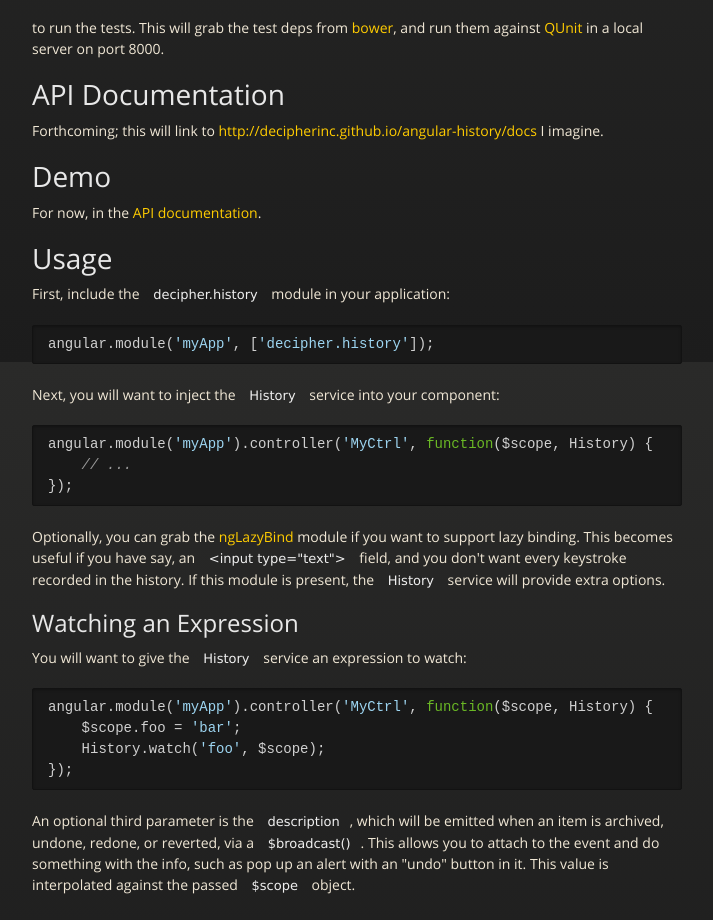
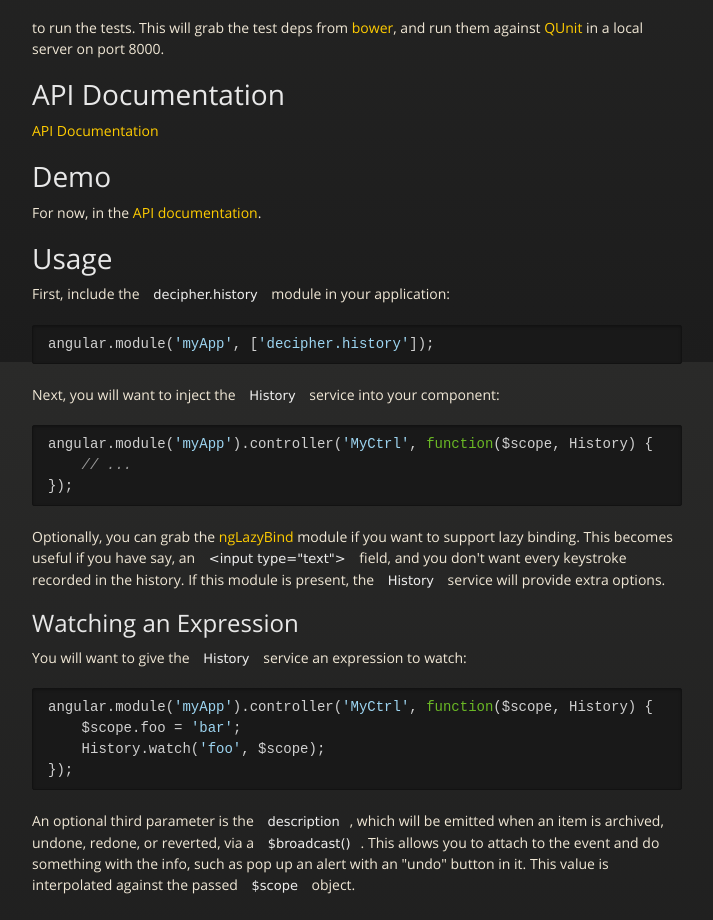
Before and after one commit to boneskull/angular-history, a plain HTML site: page index.html in a window 1280 px wide. Shown: the part 1238-2158 px from the top of the page, without its empty margins (283-996 px from the left). Drawn offline with nearby package versions, Linux system fonts and the light colour scheme.

Commit message:
updating index.html with link to api docs

```diff
--- a/index.html
+++ b/index.html
@@ -86,8 +86,7 @@ and run them against <a href="http://qunitjs.com">QUnit</a> in a local server on
 <h1>
 <a name="api-documentation" class="anchor" href="#api-documentation"><span class="octicon octicon-link"></span></a>API Documentation</h1>
 
-<p>Forthcoming; this will link to <a href="http://decipherinc.github.io/angular-history/docs">http://decipherinc.github.io/angular-history/docs</a>
-I imagine.</p>
+<p><a href="http://decipherinc.github.io/angular-history/docs">API Documentation</a></p>
 
 <h1>
 <a name="demo" class="anchor" href="#demo"><span class="octicon octicon-link"></span></a>Demo</h1>
```
